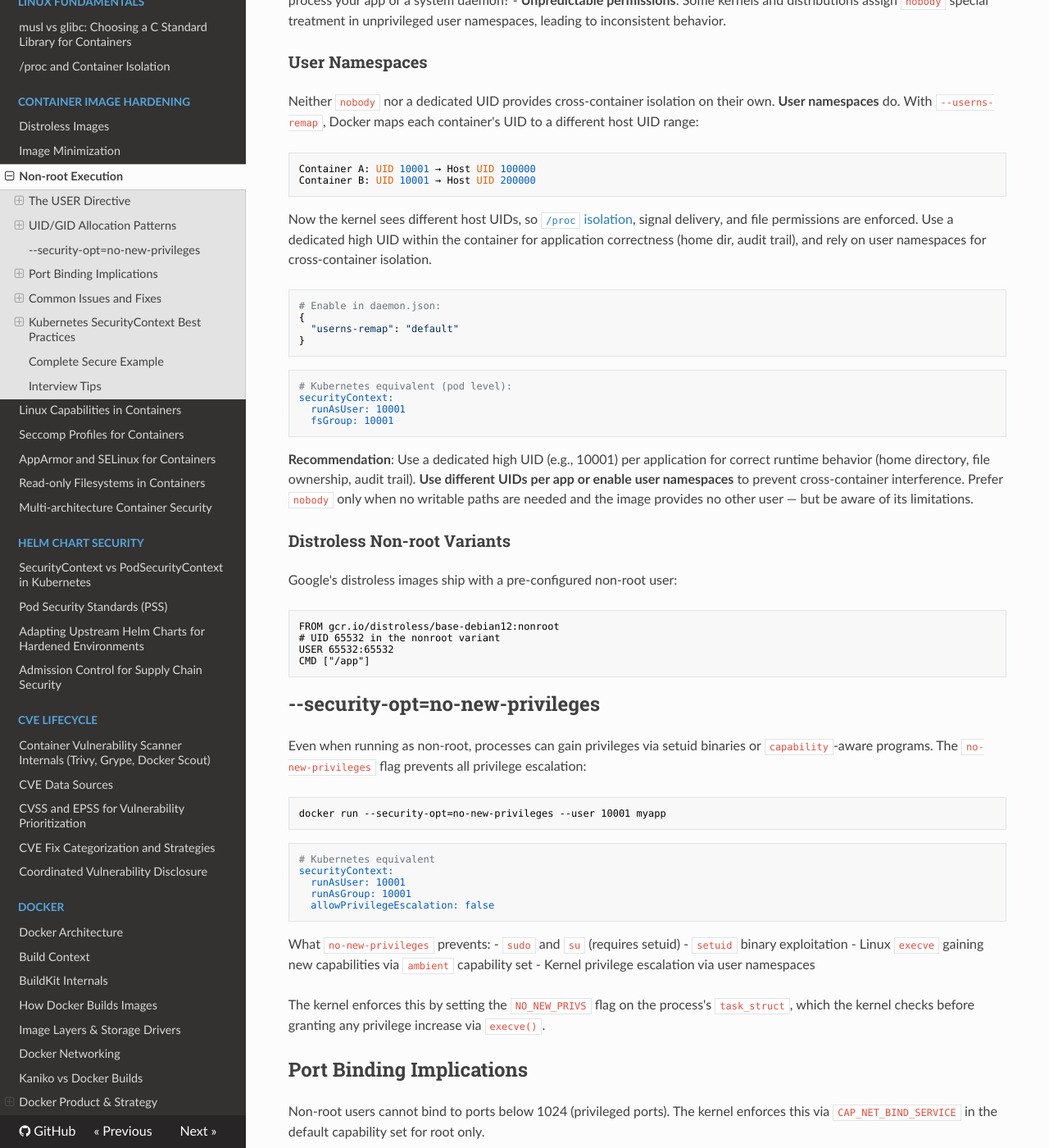
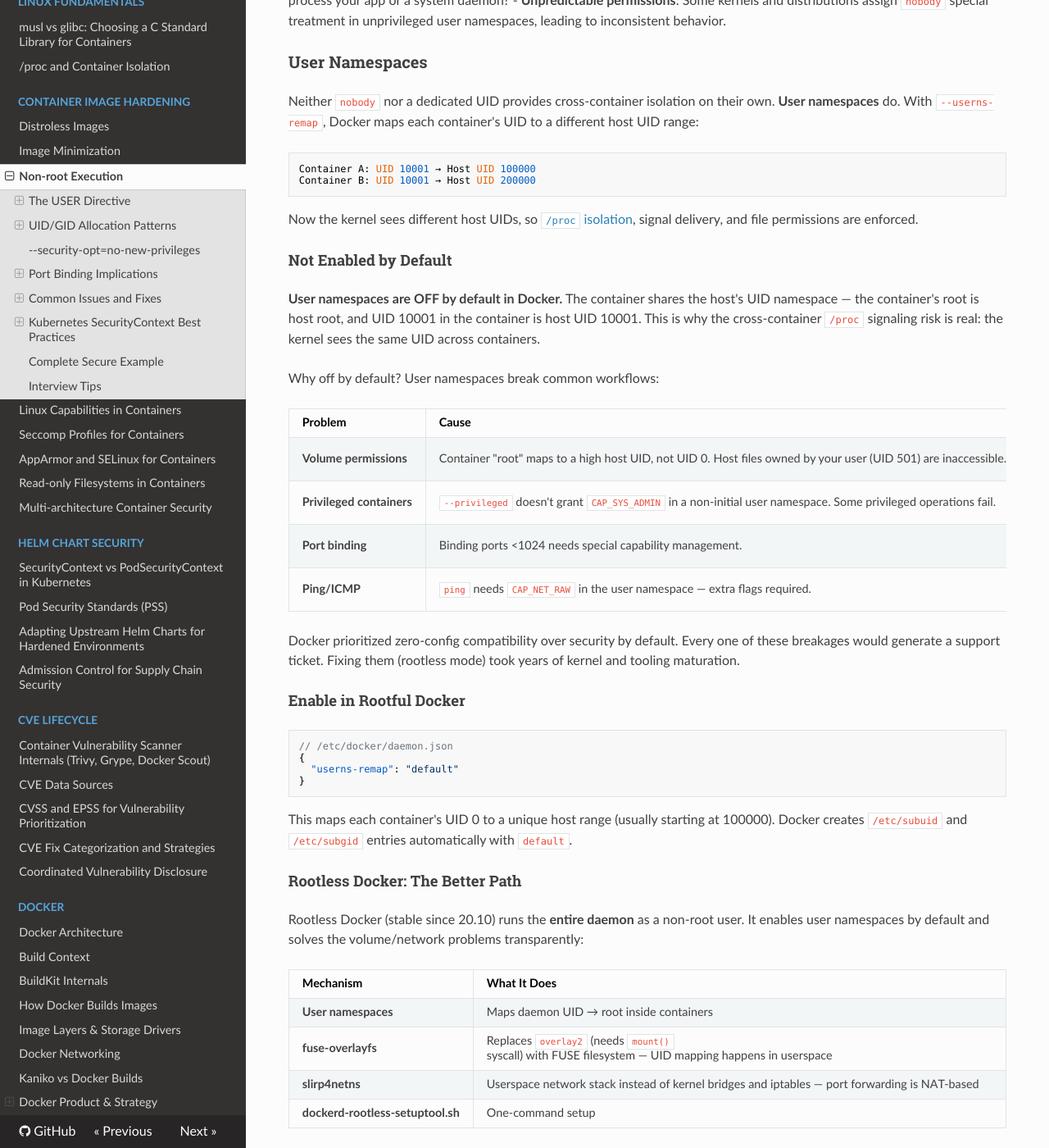
Before and after one commit to schaffe/container-security-fundamentals, an MkDocs documentation site: the page built from docs/articles/10-non-root-execution.md, in a window 1280 px wide and 1400 px high, scrolled down 1638 px. Shown: the whole window at 82% size. Built offline with MkDocs 1.6.1, drawn with Linux system fonts in a browser that asks for light colours; nearby versions of some CDN libraries; some of the changed text lies outside the part shown.

Commit message:
docs: clarify user namespaces are not enabled by default
- Explain why user namespaces are off: volume permissions, privileged
  containers, port binding, ping breakage
- Add table of breakages with causes and examples
- Document rootless Docker as the recommended path (fuse-overlayfs,
  slirp4netns, handles volume/network issues)
- Add Kubernetes per-pod user namespace support (hostUsers: false)
- Update cross-reference in docker-architecture.md

````diff
--- a/docs/articles/10-non-root-execution.md
+++ b/docs/articles/10-non-root-execution.md
@@ -82,23 +82,69 @@ Container A: UID 10001 → Host UID 100000
 Container B: UID 10001 → Host UID 200000
 ```
 
-Now the kernel sees different host UIDs, so [`/proc` isolation](../articles/37-proc-container-isolation.md#how-docker-virtualizes-proc-via-pid-namespaces), signal delivery, and file permissions are enforced. Use a dedicated high UID within the container for application correctness (home dir, audit trail), and rely on user namespaces for cross-container isolation.
+Now the kernel sees different host UIDs, so [`/proc` isolation](../articles/37-proc-container-isolation.md#how-docker-virtualizes-proc-via-pid-namespaces), signal delivery, and file permissions are enforced.
 
-```bash
-# Enable in daemon.json:
+#### Not Enabled by Default
+
+**User namespaces are OFF by default in Docker.** The container shares the host's UID namespace — the container's root is host root, and UID 10001 in the container is host UID 10001. This is why the cross-container `/proc` signaling risk is real: the kernel sees the same UID across containers.
+
+Why off by default? User namespaces break common workflows:
+
+| Problem | Cause | Example |
+|---|---|---|
+| **Volume permissions** | Container "root" maps to a high host UID, not UID 0. Host files owned by your user (UID 501) are inaccessible. | `docker run -v /home/user/data:/data` → permission denied |
+| **Privileged containers** | `--privileged` doesn't grant `CAP_SYS_ADMIN` in a non-initial user namespace. Some privileged operations fail. | `--privileged` containers that manipulate kernel modules |
+| **Port binding** | Binding ports <1024 needs special capability management. | `docker run -p 80:80` → permission denied |
+| **Ping/ICMP** | `ping` needs `CAP_NET_RAW` in the user namespace — extra flags required. | `docker run alpine ping 8.8.8.8` → permission denied |
+
+Docker prioritized zero-config compatibility over security by default. Every one of these breakages would generate a support ticket. Fixing them (rootless mode) took years of kernel and tooling maturation.
+
+#### Enable in Rootful Docker
+
+```json
+// /etc/docker/daemon.json
 {
   "userns-remap": "default"
 }
 ```
 
-```yaml
-# Kubernetes equivalent (pod level):
-securityContext:
-  runAsUser: 10001
-  fsGroup: 10001
+This maps each container's UID 0 to a unique host range (usually starting at 100000). Docker creates `/etc/subuid` and `/etc/subgid` entries automatically with `default`.
+
+#### Rootless Docker: The Better Path
+
+Rootless Docker (stable since 20.10) runs the **entire daemon** as a non-root user. It enables user namespaces by default and solves the volume/network problems transparently:
+
+| Mechanism | What It Does |
+|---|---|
+| **User namespaces** | Maps daemon UID → root inside containers |
+| **fuse-overlayfs** | Replaces `overlay2` (needs `mount()` syscall) with FUSE filesystem — UID mapping happens in userspace |
+| **slirp4netns** | Userspace network stack instead of kernel bridges and iptables — port forwarding is NAT-based |
+| **dockerd-rootless-setuptool.sh** | One-command setup |
+
+```bash
+dockerd-rootless-setuptool.sh install
 ```
 
-**Recommendation**: Use a dedicated high UID (e.g., 10001) per application for correct runtime behavior (home directory, file ownership, audit trail). **Use different UIDs per app or enable user namespaces** to prevent cross-container interference. Prefer `nobody` only when no writable paths are needed and the image provides no other user — but be aware of its limitations.
+Rootless mode handles the volume permissions issue because writes go through `fuse-overlayfs`, which maps UIDs in userspace. The container's root can write to directories owned by your host user because the FUSE layer translates UIDs.
+
+#### Kubernetes: Pod-Level User Namespaces (K8s 1.27+, beta in 1.25)
+
+Kubernetes supports per-pod user namespaces, mapping the container's UID 0 to a non-root host UID:
+
+```yaml
+apiVersion: v1
+kind: Pod
+spec:
+  hostUsers: false  # Enable user namespace for this pod
+  containers:
+  - name: app
+    securityContext:
+      runAsNonRoot: true
+```
+
+Note the Kubernetes securityContext `runAsUser` field (lines 95-99) sets the UID *inside* the container, not the user namespace mapping. This is orthogonal to user namespaces.
+
+**Recommendation**: Use a dedicated high UID (e.g., 10001) per application for correct runtime behavior (home directory, file ownership, audit trail). **Use different UIDs per app or enable user namespaces (prefer rootless Docker)** to prevent cross-container interference. If user namespaces aren't feasible, different UIDs per workload is the next best option. Prefer `nobody` only when no writable paths are needed and the image provides no other user — but be aware of its limitations.
 
 ### Distroless Non-root Variants
 
````
Also changed, not shown: docs/articles/30-docker-architecture.md (+1 -1 lines).
